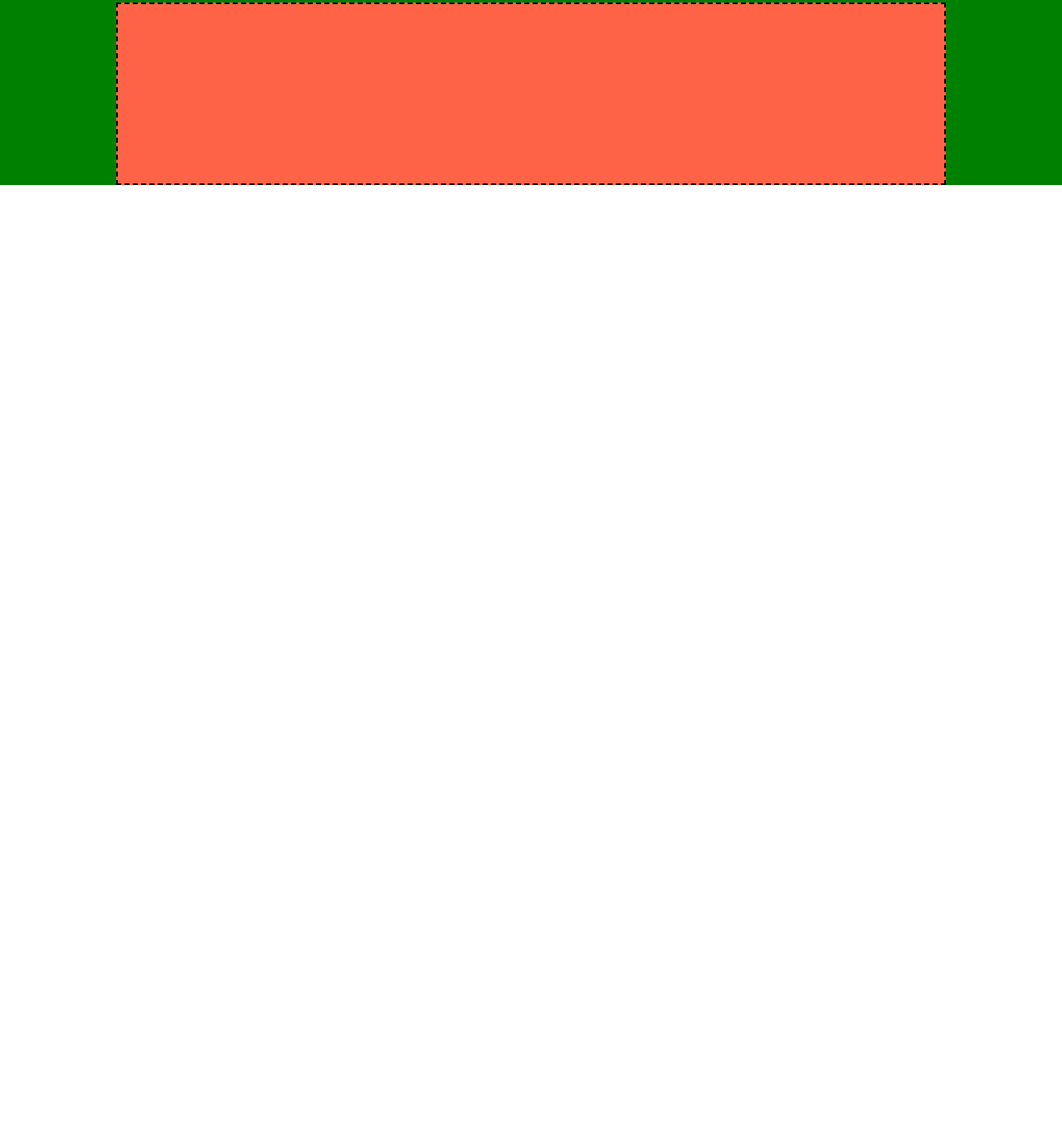
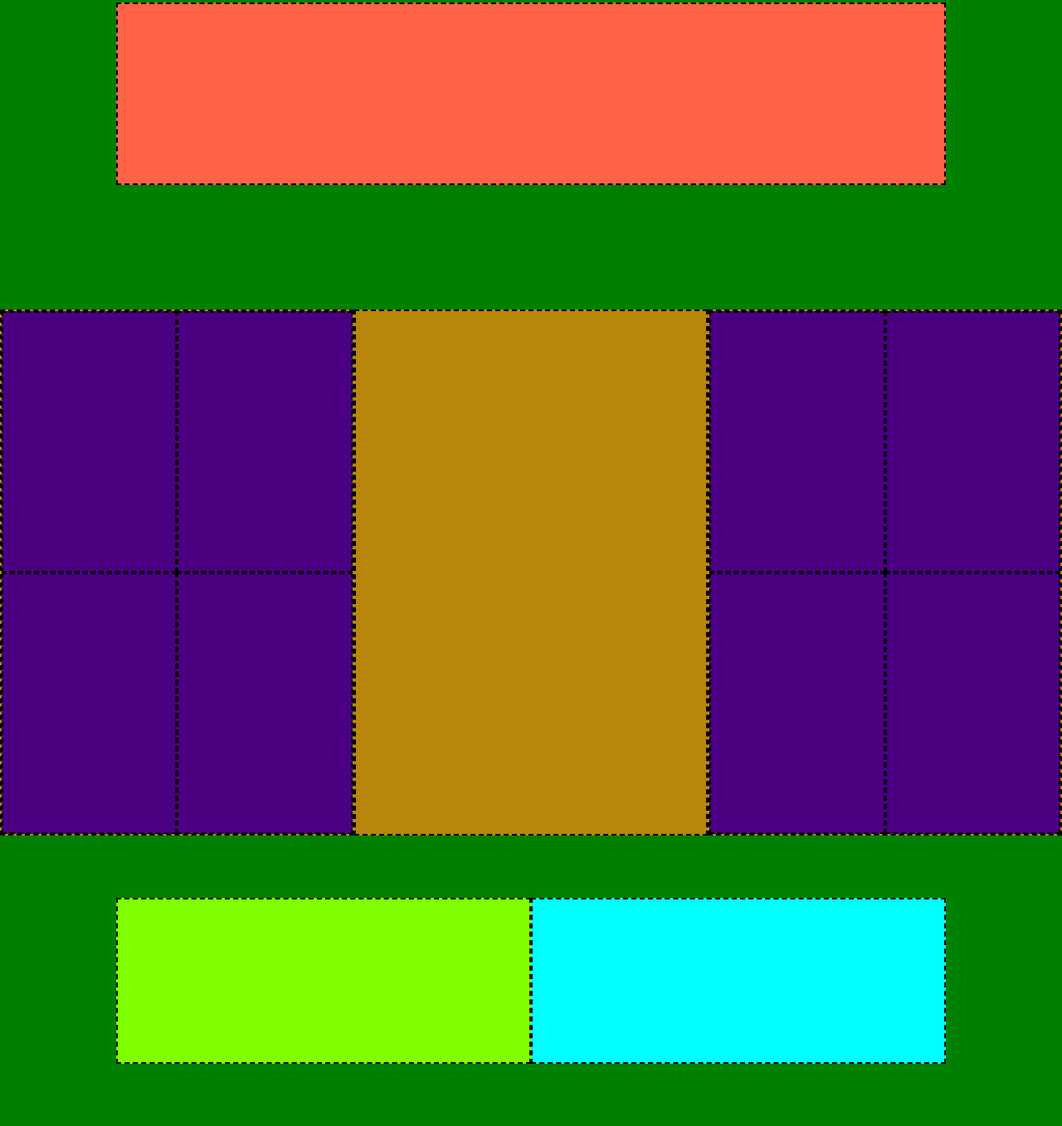
Before and after one commit to FernandoVerderame/htmlcss-dropbox, a plain HTML site: page index.html in a window 1280 px wide. Shown: the part 4417-5774 px from the top of the page at 83% size. Before the commit the page ends 4640 px from the top, so only its background shows below. Drawn offline with Linux system fonts and the light colour scheme.

Commit message:
added team section

```diff
--- a/css/style.css
+++ b/css/style.css
@@ -164,7 +164,43 @@ main {
 }
 
 /* Sezione clienti */
+#customers-sec {
+    padding-bottom: 150px;
+}
+
 .title-customers {
     background-color: tomato;
     min-height: 220px;
 }
+
+/* Sezione team */
+.team-box-big {
+    background-color: darkgoldenrod;
+    width: calc(100% / 3);
+    height: 634.33px;
+}
+
+.team-box-small {
+    background-color: indigo;
+    width: calc(100% / 2);
+    height: 315.16px;
+}
+
+.business-company {
+    width: 1000px;
+    margin: 0 auto;
+    min-height: 350px;
+    align-items: center;
+}
+
+.title-colored {
+    flex-basis: 50%;
+    background-color: chartreuse;
+    height: 200px;
+}
+
+.try-button {
+    flex-basis: 50%;
+    background-color: aqua;
+    height: 200px;
+}
--- a/index.html
+++ b/index.html
@@ -114,6 +114,41 @@
                 <div class="title-customers border"></div>
             </section>
         </div>
+
+            <!-- Sezione team -->
+            <section id="team-sec">
+                <div class="team-dropbox flex">
+                    <div class="team-box-big border">
+                        <div class="flex">
+                            <div class="team-box-small border"></div>
+                            <div class="team-box-small border"></div>
+                        </div>
+                        <div class="flex">
+                            <div class="team-box-small border"></div>
+                            <div class="team-box-small border"></div>
+                        </div>
+                    </div>
+                    <div class="team-box-big border">
+
+                    </div>
+                    <div class="team-box-big border">
+                        <div class="flex">
+                            <div class="team-box-small border"></div>
+                            <div class="team-box-small border"></div>
+                        </div>
+                        <div class="flex">
+                            <div class="team-box-small border"></div>
+                            <div class="team-box-small border"></div>
+                        </div>
+                    </div>
+                </div>
+
+                <div class="business-company flex">
+                    <div class="title-colored border"></div>
+                    <div class="try-button border"></div>
+                </div>
+            </section>
+
     </main>
 
 
```
